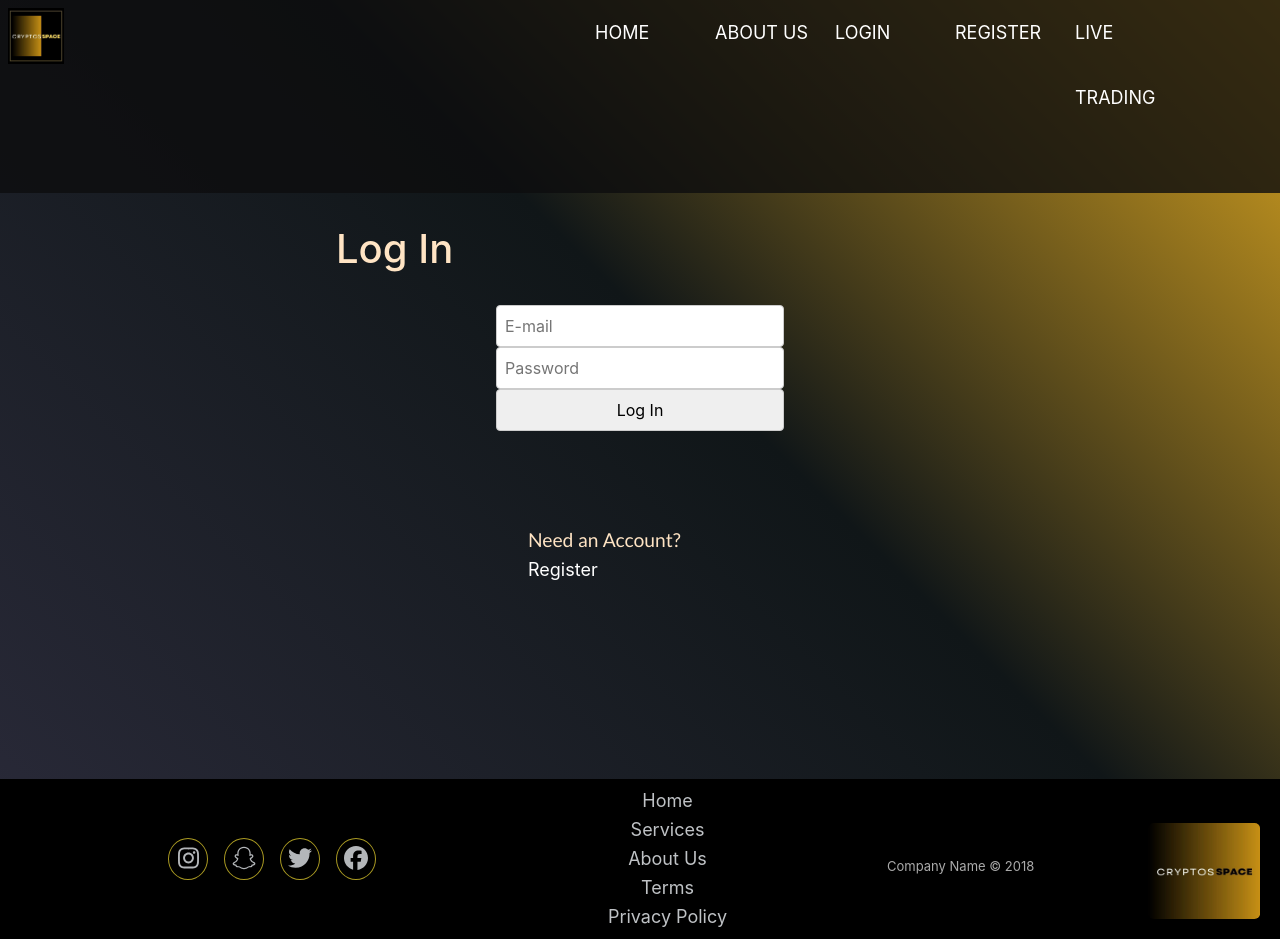
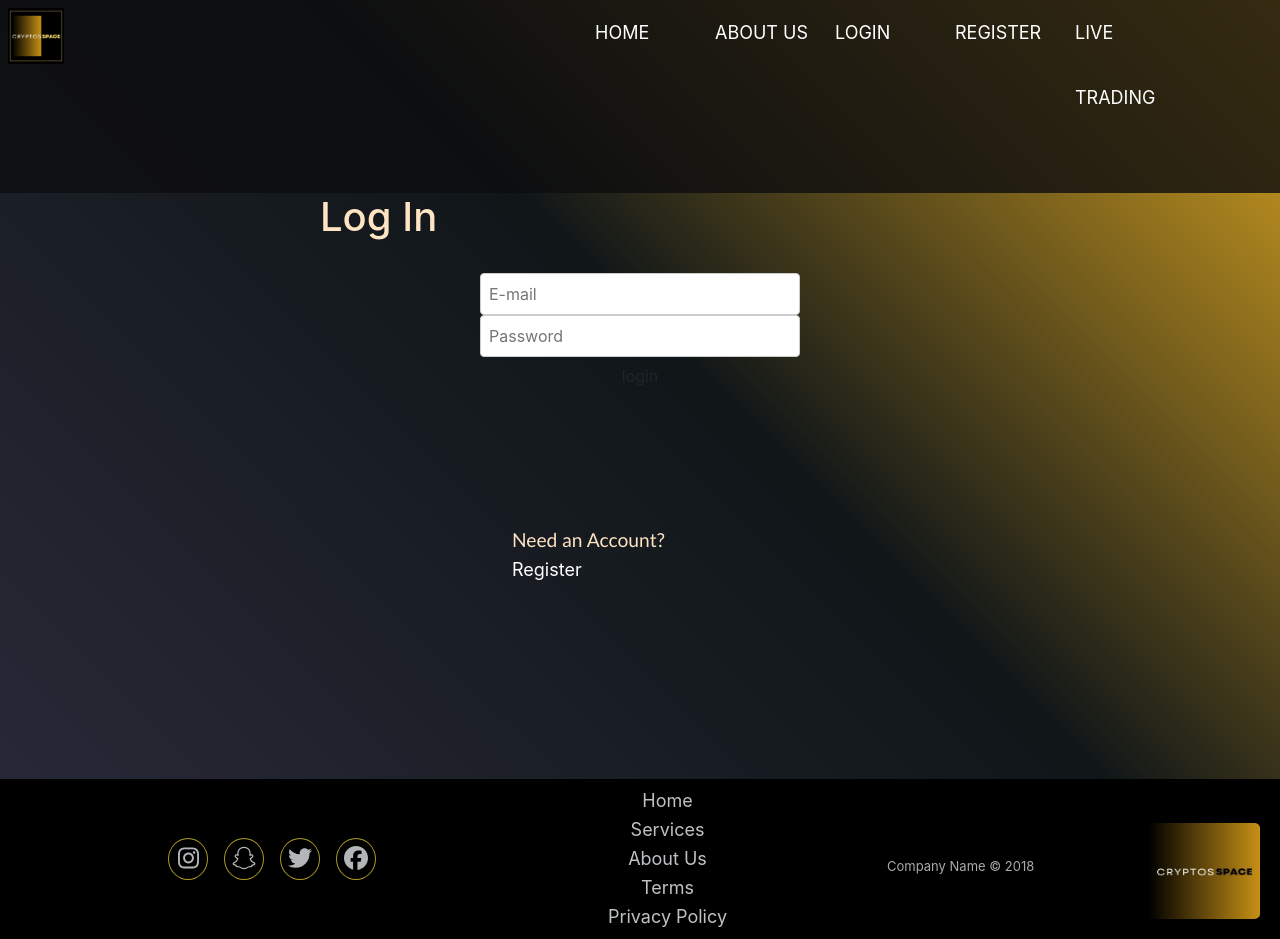
Before and after one commit to eugeniabut/Cryptocurrency_Exchange_MERN, a React (Create React App) app in the folder client/: page /login in a window 1280 px wide. Built offline with nearby package versions, Linux system fonts and the light colour scheme; no server answers.

Commit message:
zustand hook 2

```diff
--- a/client/src/component/Home.js
+++ b/client/src/component/Home.js
@@ -7,7 +7,7 @@ import PhonApp from './PhonApp';
 import { myStore } from '../myStore/dataStore.js';
 
 function Home() {
-  const newsData=myStore((state)=>state.newsData)
+  const newsData=myStore((state)=>state.newsData.articles?state.newsData.articles:[])
 console.log(newsData);
 
   return (
@@ -16,7 +16,7 @@ console.log(newsData);
 <div><GetStated/></div>
 
 <div><Carousel>
-{ newsData.articles.map((data)=><Carousel.Item className='card-item  news-text'>
+{ newsData.map((data)=><Carousel.Item className='card-item  news-text'>
 <img
 
         className="d-block w-30 image"
--- a/client/src/component/Login.js
+++ b/client/src/component/Login.js
@@ -54,7 +54,7 @@ function Login(props) {
           required
         />
 
-        <input type="submit" value="Log In" />
+        <button className='btn' type="submit" value="Log In">login</button>
       </form>{" "}</div>
       <div>{errorMessage && <p style={{ color: "red" }}>{errorMessage}</p>}
       {responseMsg && <p style={{ color: "green" }}>{responseMsg}</p>}</div>
--- a/client/src/component/login.css
+++ b/client/src/component/login.css
@@ -5,7 +5,7 @@
   align-items: center;
   width: 100vw;
   height: 73.3vh;
-  padding: 2rem;
+  /* padding: 2rem;/ */
 }
 .login-form div{
 
@@ -27,3 +27,7 @@ background-color: aqua;
  padding-left: 15%;
 
 }
+.btn{
+background-color: antiquewhite;
+  height: 1.5rem;
+}
--- a/client/src/myStore/dataStore.js
+++ b/client/src/myStore/dataStore.js
@@ -21,8 +21,8 @@ getData:async()=>{
     try {
 
         const newsData = await axios.request(options1);
-console.log(newsData);
         const cryptos = await axios.request(options2);
+        console.log(cryptos);
         set({cryptos:cryptos.data, newsData:newsData.data})
     } catch (error) {
 set({error:error.message})
```
